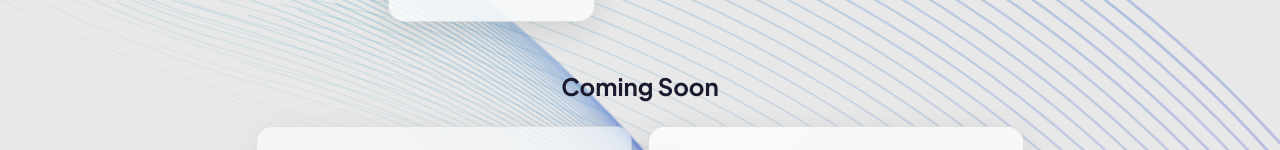
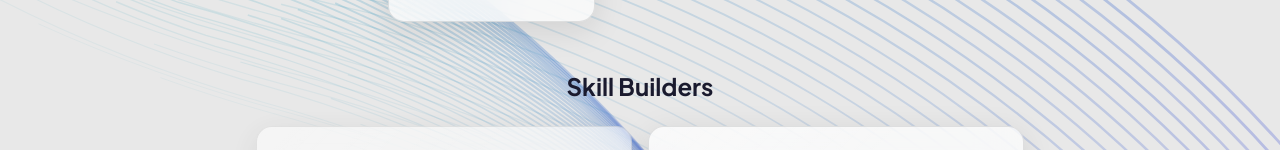
Before and after one commit to richn23/quick-activities, a Next.js app: page / in a window 1280 px wide. Shown: the part 802-952 px from the top of the page. Built offline with nearby package versions, Linux system fonts and the light colour scheme.

Commit message:
Rename Coming Soon section to Skill Builders

```diff
--- a/app/page.tsx
+++ b/app/page.tsx
@@ -284,7 +284,7 @@ export default function Home() {
               className="text-xl md:text-2xl font-bold mb-6 text-center"
               style={{ color: "var(--text-primary)" }}
             >
-              Coming Soon
+              Skill Builders
             </h2>
 
             <div className="grid grid-cols-1 md:grid-cols-2 gap-4 max-w-3xl mx-auto">
```
